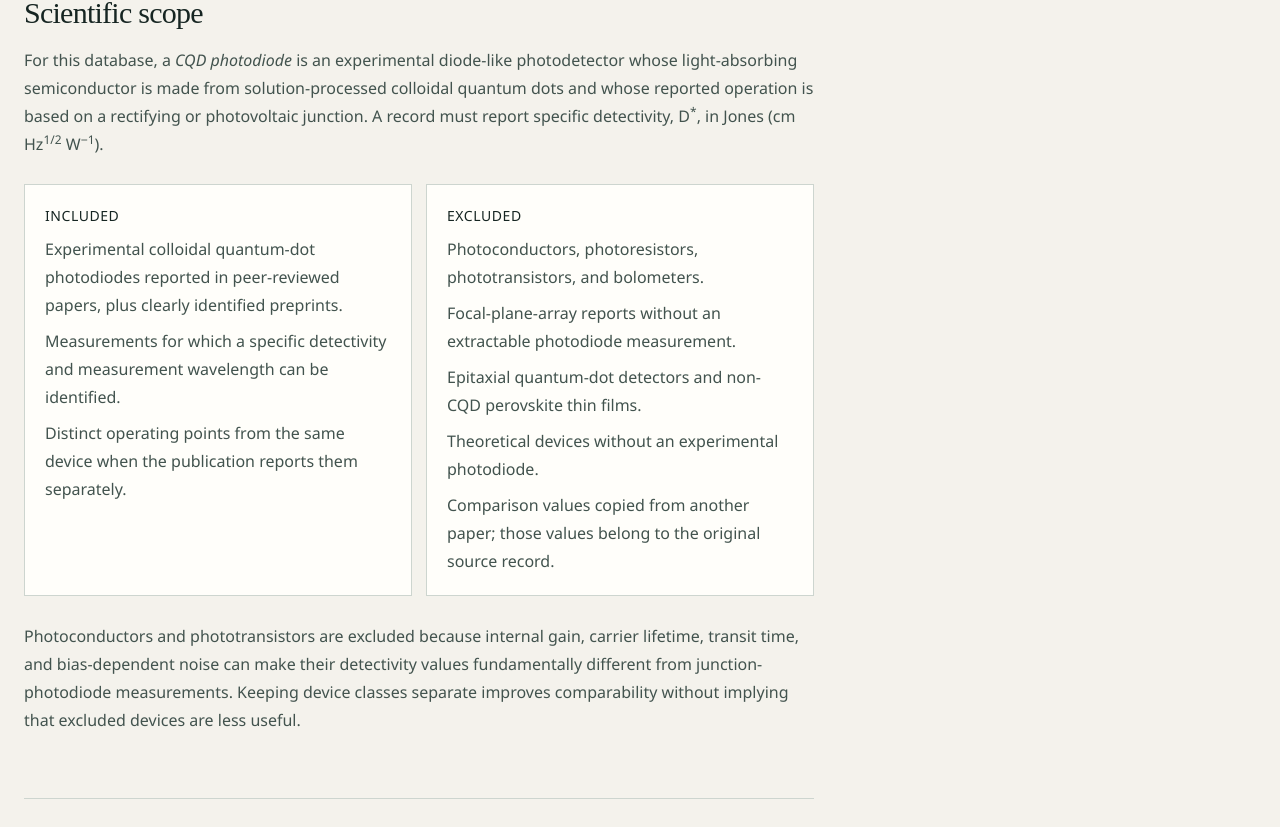
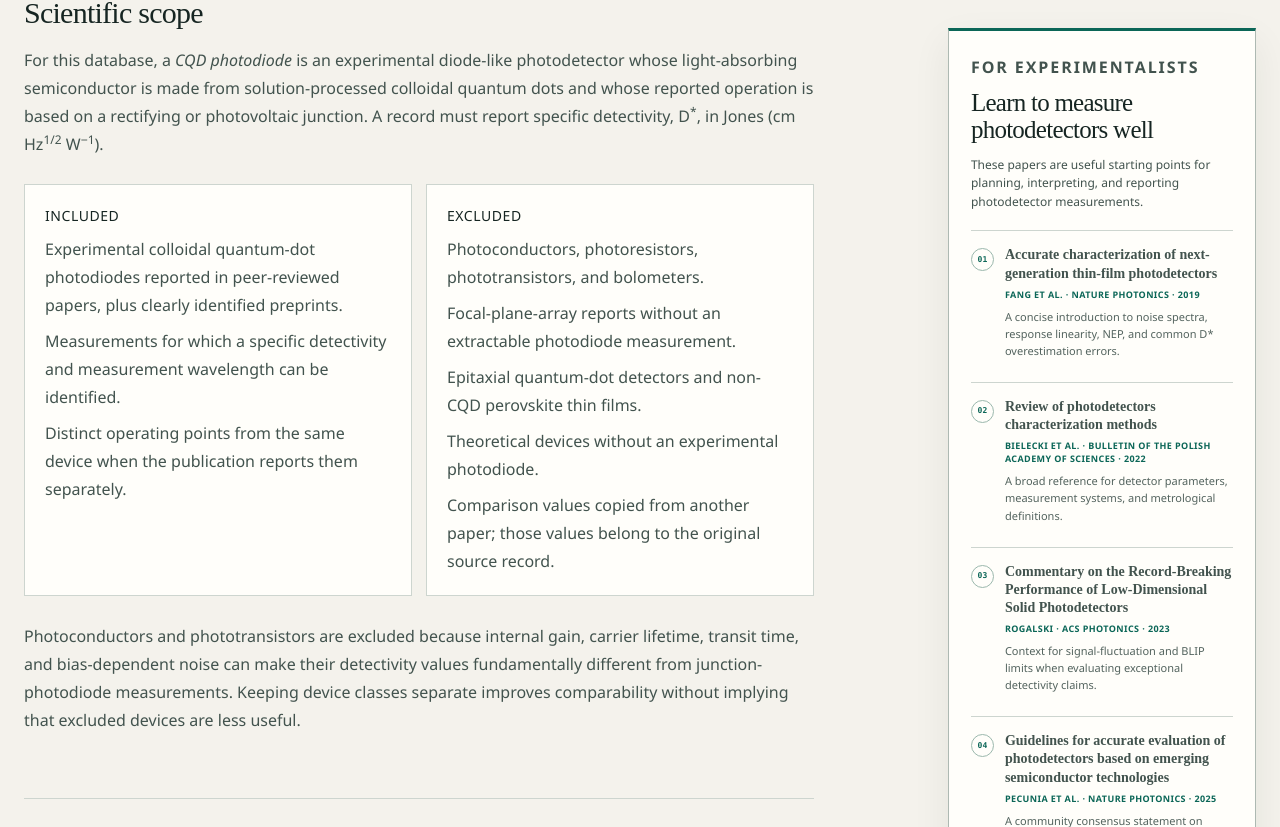
Before and after one commit to Shlok-Joseph-Paul/cQD-Detector-Compiler-and-Verifier, a Next.js app: page /methodology in a window 1280 px wide. Shown: the part 493-1320 px from the top of the page. Built offline with nearby package versions, Linux system fonts and the light colour scheme.

Commit message:
Add photodetector measurement reading list

```diff
--- a/app/globals.css
+++ b/app/globals.css
@@ -1732,6 +1732,115 @@ select {
   top: 110px;
 }
 
+.methodology-sidebar {
+  display: grid;
+  gap: 14px;
+}
+
+.methodology-sidebar__note {
+  margin: 0;
+}
+
+.reading-list-card {
+  padding: 22px;
+  border: 1px solid var(--line-dark);
+  border-top: 3px solid var(--teal);
+  background: var(--surface);
+  box-shadow: 0 14px 36px rgb(20 40 34 / 7%);
+}
+
+.reading-list-card .section-kicker {
+  margin-bottom: 8px;
+}
+
+.reading-list-card h2 {
+  margin: 0;
+  padding: 0;
+  border: 0;
+  font-family: var(--font-serif);
+  font-size: 25px;
+  font-weight: 500;
+  letter-spacing: -0.03em;
+  line-height: 1.08;
+}
+
+.reading-list-card__intro {
+  margin: 13px 0 0;
+  color: var(--ink-soft);
+  font-size: 12px !important;
+  line-height: 1.55 !important;
+}
+
+.measurement-reading-list {
+  display: grid;
+  gap: 0;
+  margin: 19px 0 0;
+  padding: 0;
+  list-style: none;
+  counter-reset: recommended-reading;
+}
+
+.measurement-reading-list li {
+  position: relative;
+  margin: 0;
+  padding: 15px 0 15px 34px;
+  border-top: 1px solid var(--line);
+  counter-increment: recommended-reading;
+}
+
+.measurement-reading-list li::before {
+  position: absolute;
+  top: 17px;
+  left: 0;
+  display: grid;
+  width: 23px;
+  height: 23px;
+  place-items: center;
+  border: 1px solid var(--sage);
+  border-radius: 50%;
+  color: var(--teal);
+  content: counter(recommended-reading, decimal-leading-zero);
+  font-family: var(--font-mono);
+  font-size: 8px;
+  font-weight: 700;
+}
+
+.measurement-reading-list a {
+  display: grid;
+  gap: 5px;
+  color: inherit !important;
+  text-decoration: none !important;
+}
+
+.measurement-reading-list a:hover strong {
+  color: var(--teal);
+  text-decoration: underline;
+  text-underline-offset: 3px;
+}
+
+.measurement-reading-list strong {
+  font-family: var(--font-serif);
+  font-size: 14px;
+  font-weight: 600;
+  line-height: 1.3;
+}
+
+.measurement-reading-list span {
+  color: var(--teal);
+  font-size: 9px;
+  font-weight: 750;
+  letter-spacing: 0.045em;
+  line-height: 1.45;
+  text-transform: uppercase;
+}
+
+.measurement-reading-list p {
+  margin: 7px 0 0;
+  color: var(--ink-soft);
+  font-size: 11px;
+  line-height: 1.55;
+}
+
 .prose-lede {
   color: var(--ink-soft);
   font-family: var(--font-serif);
--- a/app/methodology/page.tsx
+++ b/app/methodology/page.tsx
@@ -6,7 +6,7 @@ import { SiteShell } from "@/components/SiteShell";
 export const metadata: Metadata = {
   title: "Methodology",
   description:
-    "Scope, record structure, noise classifications, and curation policy for the CQD Photodiode Atlas.",
+    "Scope, record structure, noise classifications, recommended measurement literature, and curation policy for the CQD Photodiode Atlas.",
 };
 
 const includedRecords = [
@@ -277,13 +277,105 @@ export default function MethodologyPage() {
           </section>
         </article>
 
-        <aside className="callout" aria-label="Interpretation note">
-          <strong>Published does not mean independently verified.</strong>
-          <p>
-            The atlas reports values and methods as described by their sources.
-            Inclusion is not an endorsement of a result, and the atlas does not
-            reproduce the experiment or independently certify its accuracy.
-          </p>
+        <aside
+          className="methodology-sidebar"
+          aria-label="Methodology notes and recommended reading"
+        >
+          <section className="callout methodology-sidebar__note">
+            <strong>Published does not mean independently verified.</strong>
+            <p>
+              The atlas reports values and methods as described by their
+              sources. Inclusion is not an endorsement of a result, and the
+              atlas does not reproduce the experiment or independently certify
+              its accuracy.
+            </p>
+          </section>
+
+          <section
+            className="reading-list-card"
+            aria-labelledby="measurement-reading-heading"
+          >
+            <p className="section-kicker">For experimentalists</p>
+            <h2 id="measurement-reading-heading">
+              Learn to measure photodetectors well
+            </h2>
+            <p className="reading-list-card__intro">
+              These papers are useful starting points for planning,
+              interpreting, and reporting photodetector measurements.
+            </p>
+            <ol className="measurement-reading-list">
+              <li>
+                <a
+                  href="https://doi.org/10.1038/s41566-018-0288-z"
+                  target="_blank"
+                  rel="noreferrer"
+                >
+                  <strong>
+                    Accurate characterization of next-generation thin-film
+                    photodetectors
+                  </strong>
+                  <span>Fang et al. · Nature Photonics · 2019</span>
+                </a>
+                <p>
+                  A concise introduction to noise spectra, response linearity,
+                  NEP, and common D* overestimation errors.
+                </p>
+              </li>
+              <li>
+                <a
+                  href="https://doi.org/10.24425/bpasts.2022.140534"
+                  target="_blank"
+                  rel="noreferrer"
+                >
+                  <strong>
+                    Review of photodetectors characterization methods
+                  </strong>
+                  <span>
+                    Bielecki et al. · Bulletin of the Polish Academy of Sciences
+                    · 2022
+                  </span>
+                </a>
+                <p>
+                  A broad reference for detector parameters, measurement
+                  systems, and metrological definitions.
+                </p>
+              </li>
+              <li>
+                <a
+                  href="https://doi.org/10.1021/acsphotonics.2c01672"
+                  target="_blank"
+                  rel="noreferrer"
+                >
+                  <strong>
+                    Commentary on the Record-Breaking Performance of
+                    Low-Dimensional Solid Photodetectors
+                  </strong>
+                  <span>Rogalski · ACS Photonics · 2023</span>
+                </a>
+                <p>
+                  Context for signal-fluctuation and BLIP limits when evaluating
+                  exceptional detectivity claims.
+                </p>
+              </li>
+              <li>
+                <a
+                  href="https://doi.org/10.1038/s41566-025-01759-1"
+                  target="_blank"
+                  rel="noreferrer"
+                >
+                  <strong>
+                    Guidelines for accurate evaluation of photodetectors based
+                    on emerging semiconductor technologies
+                  </strong>
+                  <span>Pecunia et al. · Nature Photonics · 2025</span>
+                </a>
+                <p>
+                  A community consensus statement on characterization,
+                  reporting, and application-aware benchmarking.
+                </p>
+              </li>
+            </ol>
+          </section>
         </aside>
       </div>
     </SiteShell>
```
